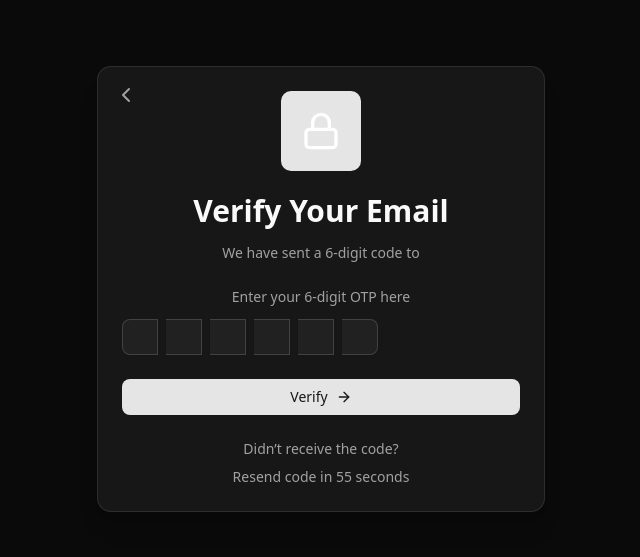
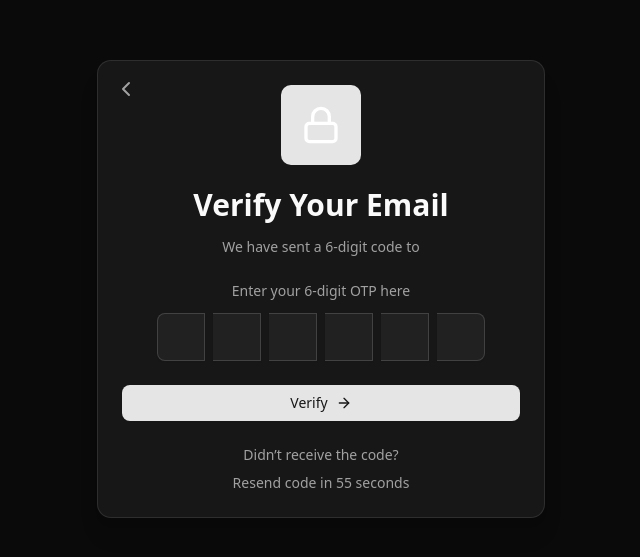
Before and after one commit to riyaz-shaik-16/chat-app, a React (Vite) app in the folder frontend/: page /verify in a window 1280 px wide. Shown: the part 111-668 px from the top of the page, without its empty margins (319-959 px from the left). Built offline with nearby package versions, Linux system fonts and the light colour scheme; no server answers.

Commit message:
fix: improve layout of OTP input form for better user experience

```diff
--- a/frontend/src/components/VerifyOtp.jsx
+++ b/frontend/src/components/VerifyOtp.jsx
@@ -128,7 +128,7 @@ const VerifyOtp = () => {
           </CardHeader>
 
           <CardContent>
-            <form onSubmit={handleSubmit} className="space-y-6">
+            <form onSubmit={handleSubmit} className="space-y-6  flex items-center flex-col">
               <div className="text-center space-y-3">
                 <p className="text-sm text-muted-foreground">
                   Enter your 6-digit OTP here
@@ -144,7 +144,7 @@ const VerifyOtp = () => {
                 >
                   <InputOTPGroup className="justify-center gap-2">
                     {Array.from({ length: 6 }).map((_, i) => (
-                      <InputOTPSlot key={i} index={i} />
+                      <InputOTPSlot key={i} index={i} className='h-12 w-12'/>
                     ))}
                   </InputOTPGroup>
                 </InputOTP>
```
